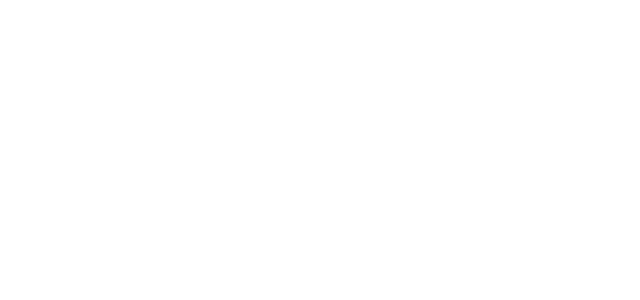
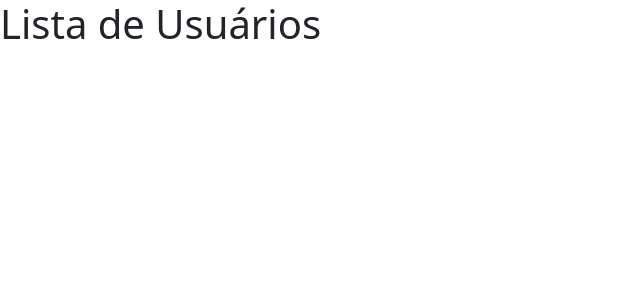
Before and after one commit to marianasciment0/Nuxt3, a Nuxt app: page /listaDeUsuarios in a window 1280 px wide. Before the commit this address had no page. Shown: the top 300 px of the page, without its empty margins (0-640 px from the left). Built offline with nearby package versions, Linux system fonts and the light colour scheme.

Commit message:
Adição da página de listar contatos

```diff
--- /dev/null
+++ b/pages/listaDeUsuarios.vue
@@ -0,0 +1,5 @@
+<template>
+    <div>
+      <h1>Lista de Usuários</h1>
+    </div>
+  </template>
--- a/pages/login.vue
+++ b/pages/login.vue
@@ -22,6 +22,9 @@
 
 <script setup>
 import { ref, computed } from 'vue';
+import { useRouter } from 'vue-router';
+
+const router = useRouter();
 
 const name = ref('');
 const email = ref('');
@@ -59,6 +62,8 @@
     alert('Credenciais verificadas');
 
     console.log('Login Data:', data);
+
+    router.push('/listaDeUsuarios');
   } catch (err) {
     console.error('Erro na requisição:', err);
     error.value = err.message;
```
Lines whose indentation alone changed are shown as unchanged.
